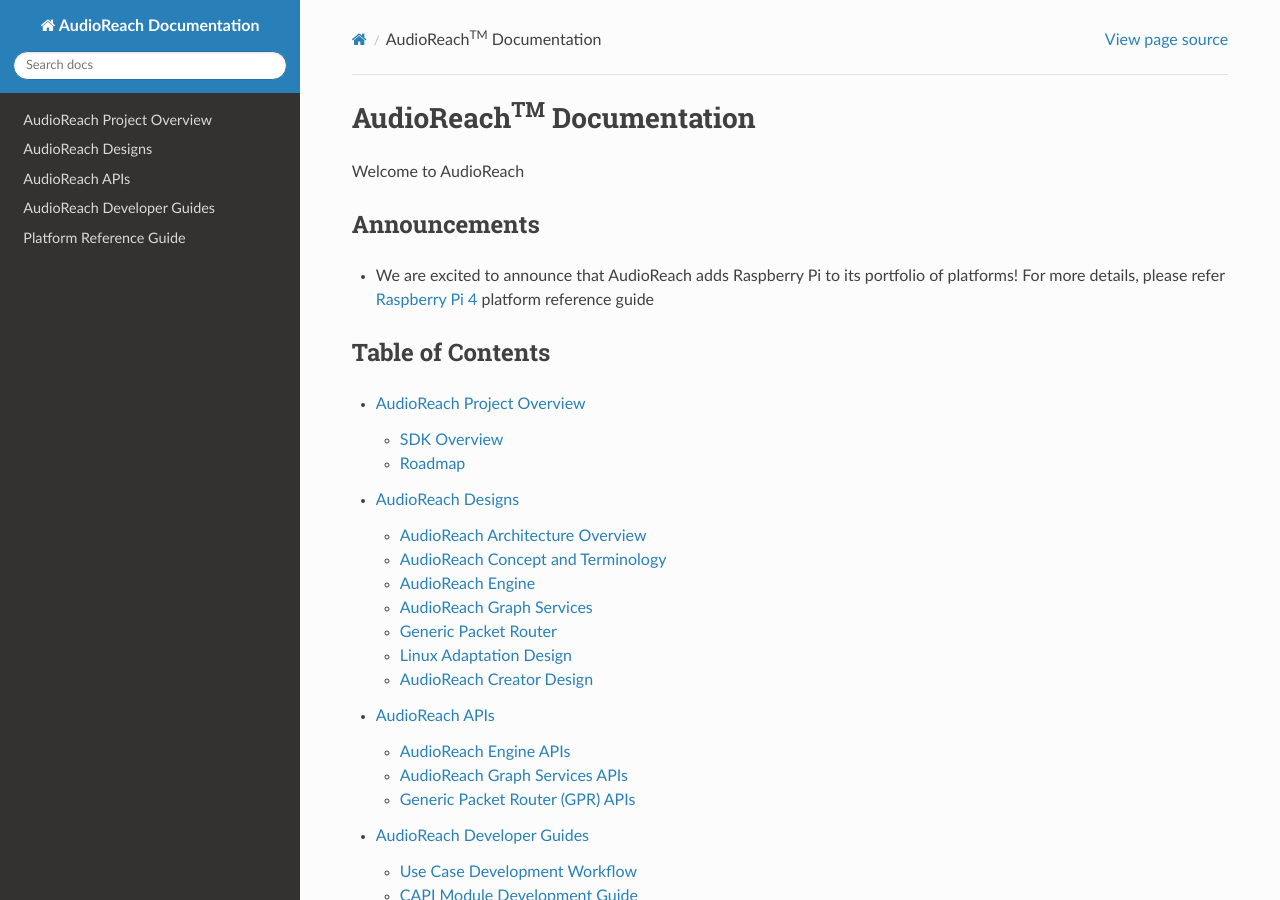
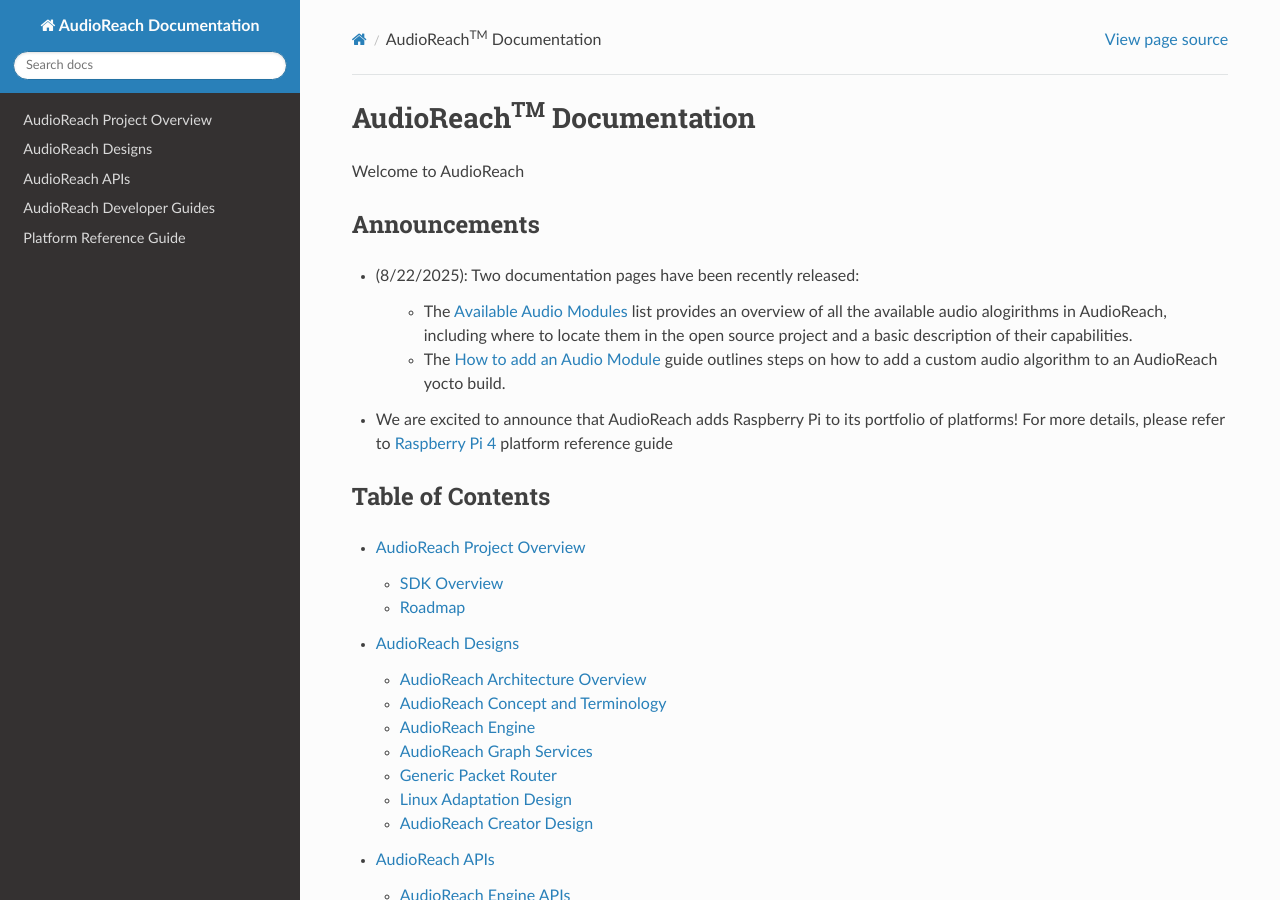
Before and after one commit to quic-aditrath/audioreach-doc, a Sphinx documentation site: the page built from source/index.rst, in a window 1280 px wide and 900 px high. Built offline with Sphinx 7.4.7 and the Read the Docs theme 3.1.0, drawn with Linux system fonts in a browser that asks for light colours.

Commit message:
front page: Add announcement about available modules list
Signed-off-by: Annemarie Porter <quic_annemari@quicinc.com>

```diff
--- a/source/index.rst
+++ b/source/index.rst
@@ -8,10 +8,16 @@
 Welcome to AudioReach
 
 Announcements
-**************
+*************
+
+* (8/22/2025): Two documentation pages have been recently released:
+
+	* The :ref:`available_modules` list provides an overview of all the available
+	  audio alogirithms in AudioReach, including where to locate them in the open source project and a basic description of their capabilities.
+	* The :ref:`adding_modules` guide outlines steps on how to add a custom audio algorithm to an AudioReach yocto build.
 
 * We are excited to announce that AudioReach adds Raspberry Pi to its portfolio of platforms!
-  For more details, please refer :ref:`raspberry_pi4` platform reference guide
+  For more details, please refer to :ref:`raspberry_pi4` platform reference guide
 
 Table of Contents
 *****************************************
```
